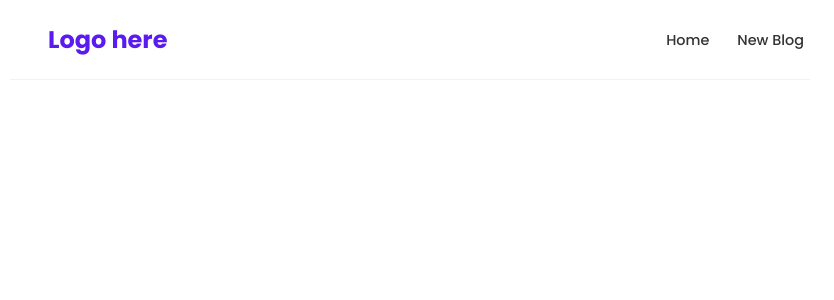
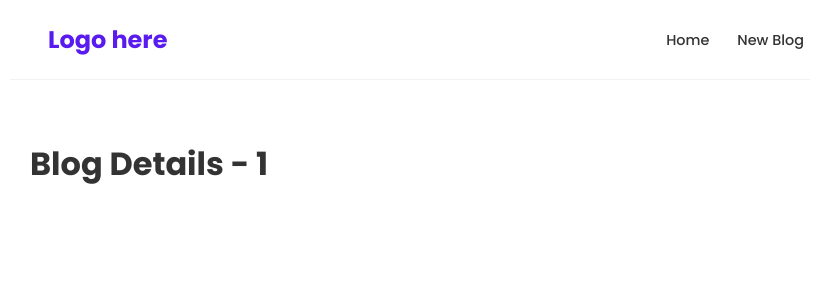
Before and after one commit to jaber-elferkh/Blog-ReactJS, a React (Create React App) app: page /blog/1 in a window 1280 px wide. Shown: the top 300 px of the page, without its empty margins (230-1064 px from the left). Built offline with nearby package versions, Linux system fonts and the light colour scheme.

Commit message:
useParams

```diff
--- a/src/App.js
+++ b/src/App.js
@@ -3,6 +3,7 @@
 import './App.scss';
 import { BrowserRouter as Router, Route, Switch } from 'react-router-dom';
 import CreateBlog from './components/CreateBlog';
+import BlogDetails from './components/BlogDetails';
 
 function App() {
   return (
@@ -17,6 +18,9 @@
             <Route path='/create'>
               <CreateBlog />
             </Route>
+            <Route path='/blog/:id'>
+              <BlogDetails />
+            </Route>
           </Switch>
         </div>
       </div>
--- /dev/null
+++ b/src/components/BlogDetails/index.js
@@ -0,0 +1,14 @@
+import React from 'react';
+import { useParams } from 'react-router';
+
+function BlogDetails() {
+  const { id } = useParams();
+
+  return (
+    <div>
+      <h1>Blog Details - {id}</h1>
+    </div>
+  );
+}
+
+export default BlogDetails;
--- a/src/components/BlogList/index.js
+++ b/src/components/BlogList/index.js
@@ -1,4 +1,5 @@
 import React from 'react';
+import { Link } from 'react-router-dom';
 import './styles.scss';
 
 function BlogList({ blogs, title }) {
@@ -7,9 +8,10 @@
       <h1 className='title'>{title}</h1>
       {blogs.map((blog) => (
         <div className='blog-preview' key={blog.id}>
-          <h2>{blog.title}</h2>
-          <p>Written by {blog.author}</p>
-          {/* <button onClick={() => handleDelete(blog.id)}>Delete</button> */}
+          <Link to={`/blog/${blog.id}`}>
+            <h2>{blog.title}</h2>
+            <p>Written by {blog.author}</p>
+          </Link>
         </div>
       ))}
     </div>
--- a/src/components/BlogList/styles.scss
+++ b/src/components/BlogList/styles.scss
@@ -4,6 +4,10 @@
   padding: 1.3rem 1.5rem;
   cursor: pointer;
   margin-bottom: 0.5rem;
+
+  a {
+    text-decoration: none;
+  }
 
   h2 {
     font-weight: 600;
```
Also changed, not shown: src/components/BlogDetails/styles.scss (added).
